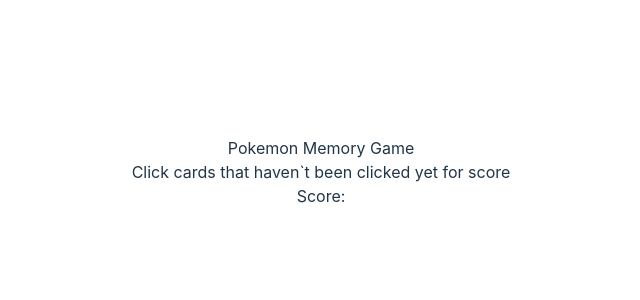
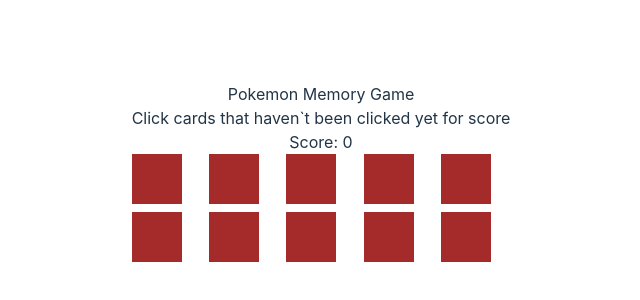
Before and after one commit to Norraynor/odin-memory-card-game, a React (Vite) app: page / in a window 1280 px wide. Shown: the part 228-528 px from the top of the page, without its empty margins (319-959 px from the left). Built offline with nearby package versions, Linux system fonts and the light colour scheme.

Commit message:
Add basic styles and logic

```diff
--- a/src/App.jsx
+++ b/src/App.jsx
@@ -4,12 +4,12 @@
 import Game from "./Game";
 
 function App() {
-	const [count, setCount] = useState(0);
-
+	const [score, setScore] = useState(0);
+	const cardsArray = new Array(10);
 	return (
 		<>
-			<TopBar />
-			<Game />
+			<TopBar getScore={score} />
+			<Game cards={cardsArray} getScore={score} setScore={setScore} />
 		</>
 	);
 }
--- /dev/null
+++ b/src/Card.css
@@ -0,0 +1,6 @@
+.card {
+	width: 50px;
+	height: 50px;
+	background-color: brown;
+	padding: 0;
+}
--- a/src/Card.jsx
+++ b/src/Card.jsx
@@ -1,8 +1,10 @@
+/* eslint-disable react/prop-types */
 //card is created here
+import "./Card.css";
 function Card(props) {
 	return (
 		<>
-			<div className="card">
+			<div className="card" onClick={props.handleClick}>
 				<div className="image">
 					<img src={props.imgUrl} alt={props.name} />
 				</div>
--- /dev/null
+++ b/src/Game.css
@@ -0,0 +1,6 @@
+.board {
+	display: grid;
+	gap: 8px;
+	grid-template-rows: 1fr 1fr;
+	grid-template-columns: repeat(5, minmax(50px, 1fr));
+}
--- a/src/Game.jsx
+++ b/src/Game.jsx
@@ -1,19 +1,26 @@
+/* eslint-disable react/prop-types */
 //cards go here and all the clicking etc.
 import Card from "./Card";
+import "./Game.css";
 function Game(props) {
-	function handleClick() {}
+	let currentScore = props.getScore;
+	function handleClick() {
+		props.setScore(currentScore + 1);
+	}
+	let cards = [...props.cards];
+	console.log(cards);
 	return (
 		<div className="game">
 			<div className="board">
-				{/*props.cards.map((card, index) => (
+				{cards.map((card, index) => (
 					<Card
 						key={index}
 						id={index}
-						imgUrl={card.imgUrl}
-						name={card.name}
+						imgUrl={card?.imgUrl}
+						name={card?.name}
 						handleClick={handleClick}
 					/>
-				))*/}
+				))}
 			</div>
 		</div>
 	);
--- a/src/TopBar.jsx
+++ b/src/TopBar.jsx
@@ -1,3 +1,4 @@
+/* eslint-disable react/prop-types */
 // game name goes here and score
 function TopBar(props) {
 	return (
@@ -10,7 +11,7 @@
 					</div>
 				</div>
 				<div className="left">
-					<div className="score">Score:{props.score}</div>
+					<div className="score">Score: {props.getScore}</div>
 				</div>
 			</div>
 		</>
```
